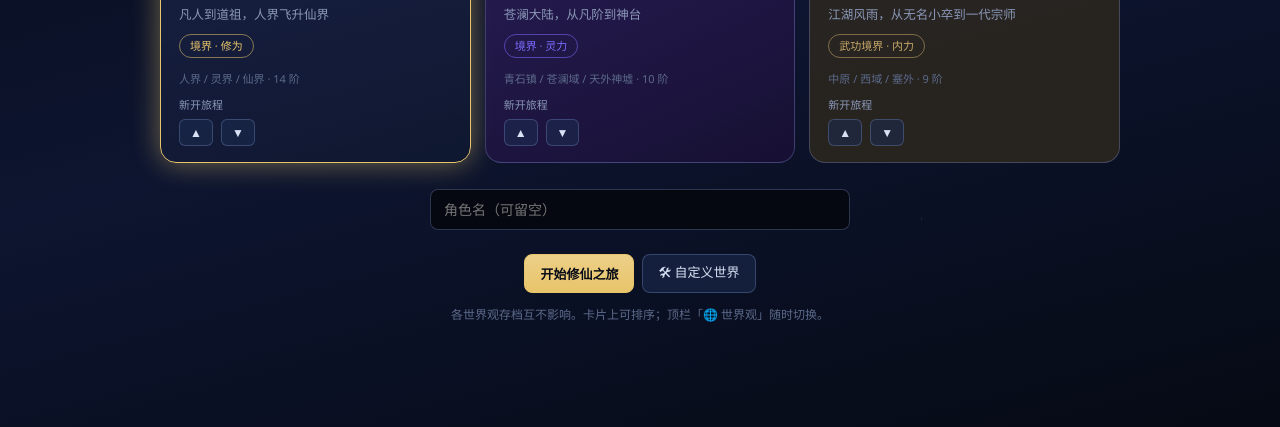
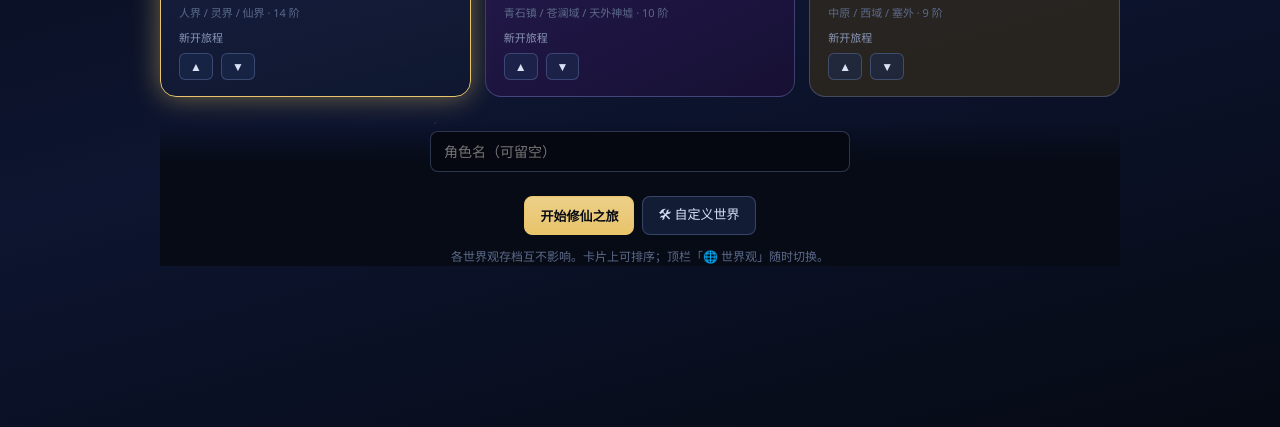
Before and after one commit to Fly143/LvJie-WanJie, an Electron app: page app/index.html in a window 1280 px wide. Shown: the part 373-800 px from the top of the page. Drawn offline with Linux system fonts and the light colour scheme; no server answers.

Commit message:
fix: 欢迎页操作栏固定可见，展开区内部滚动

```diff
--- a/app/styles.css
+++ b/app/styles.css
@@ -198,17 +198,18 @@ body{
 
 /* ===== 欢迎 / 世界观选择 ===== */
 #welcome{
-  position:fixed;top:0;right:0;bottom:0;left:0;z-index:400;overflow:auto;
-  display:flex;align-items:center;justify-content:center;padding:28px 16px;
+  position:fixed;top:0;right:0;bottom:0;left:0;z-index:400;overflow:hidden;
+  display:flex;align-items:stretch;justify-content:center;padding:20px 16px;
 }
-#welcome .wbox{width:min(960px,100%);text-align:center}
-#welcome .wtitle{font-family:var(--font-display);font-size:42px;color:var(--accent);letter-spacing:10px;
+#welcome .wbox{width:min(960px,100%);text-align:center;display:flex;flex-direction:column;min-height:0;max-height:100%}
+#welcome .wtitle{font-family:var(--font-display);font-size:clamp(24px,4vw,42px);color:var(--accent);letter-spacing:8px;flex:0 0 auto;
   text-shadow:0 0 30px var(--glow)}
 #welcome .wsub{color:var(--dim);margin-top:8px;font-size:15px}
 #pack-grid{display:grid;grid-template-columns:repeat(auto-fill,minmax(280px,1fr));gap:14px;margin-top:8px;text-align:left}
 #pack-grid-more{display:grid;grid-template-columns:repeat(auto-fill,minmax(280px,1fr));gap:14px;text-align:left;padding-bottom:4px}
-#pack-scroll{max-height:min(48vh,520px);overflow-y:auto;overflow-x:hidden;margin-top:12px;padding:2px 4px;scrollbar-gutter:stable}
+#pack-scroll{flex:1 1 auto;min-height:140px;max-height:none;overflow-y:auto;overflow-x:hidden;margin-top:10px;padding:2px 4px;scrollbar-gutter:stable}
 #pack-scroll[hidden]{display:none}
+#welcome .wactions{flex:0 0 auto;margin-top:12px;padding-top:8px;background:linear-gradient(180deg,transparent,var(--bg) 28%)}
 #pack-scroll::-webkit-scrollbar{width:8px}
 #pack-scroll::-webkit-scrollbar-thumb{background:var(--line2);border-radius:8px}
 .pack-card{
```
